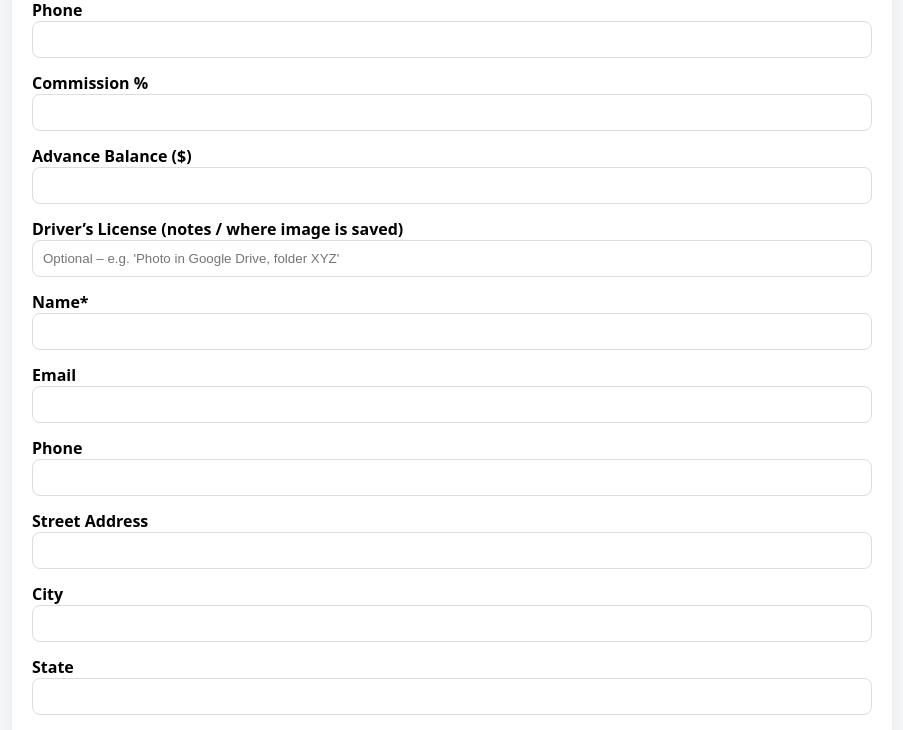
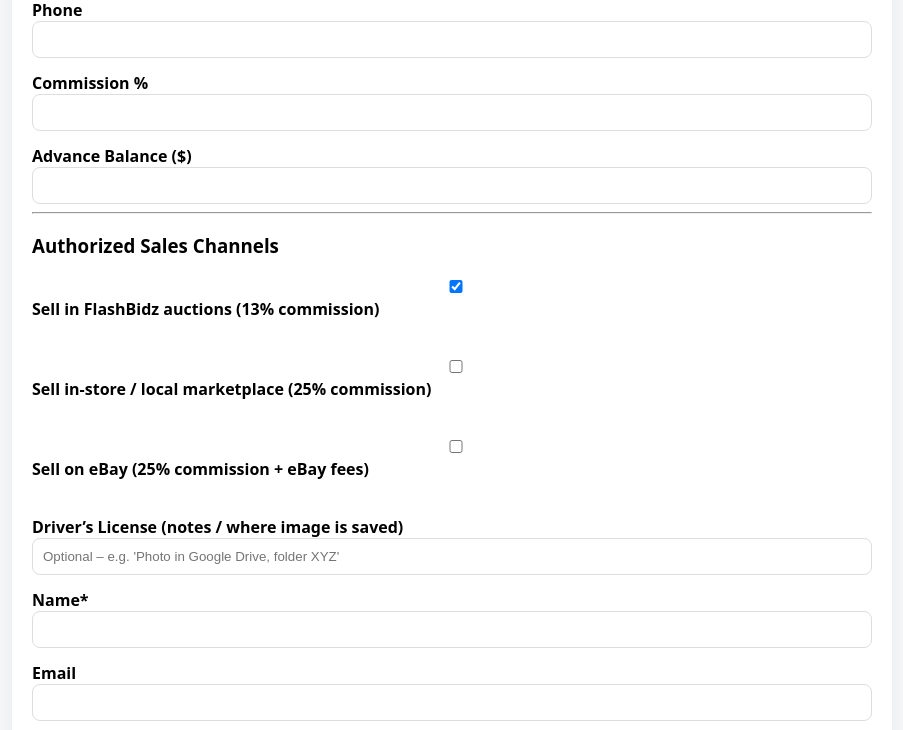
Before and after one commit to kernjason4460-cyber/flashbidz_consignment_app, a Python web app: template flashbidz_consignment_app/templates/consignor_form.html in a window 1280 px wide. Shown: the part 337-1067 px from the top of the page, without its empty margins (188-1091 px from the left). Run offline with Jinja, Linux system fonts and the light colour scheme; the template is opened without the code that fills it, so the values that code supplies are empty.

Commit message:
Update consignor_form.html

```diff
--- a/flashbidz_consignment_app/templates/consignor_form.html
+++ b/flashbidz_consignment_app/templates/consignor_form.html
@@ -64,7 +64,27 @@
         name="advance_balance"
         value="{% if consignor and consignor.advance_balance is not none %}{{ consignor.advance_balance | round(2) }}{% endif %}"
       />
+<hr>
 
+<h3>Authorized Sales Channels</h3>
+
+<label>
+  <input type="checkbox" name="sell_at_auction"
+         {% if consignor and consignor.sell_at_auction %}checked{% elif not consignor %}checked{% endif %}>
+  Sell in FlashBidz auctions (13% commission)
+</label><br>
+
+<label>
+  <input type="checkbox" name="sell_in_store"
+         {% if consignor and consignor.sell_in_store %}checked{% endif %}>
+  Sell in-store / local marketplace (25% commission)
+</label><br>
+
+<label>
+  <input type="checkbox" name="sell_on_ebay"
+         {% if consignor and consignor.sell_on_ebay %}checked{% endif %}>
+  Sell on eBay (25% commission + eBay fees)
+</label><br>
       <label>Driver’s License (notes / where image is saved)</label>
       <input
         type="text"
```
